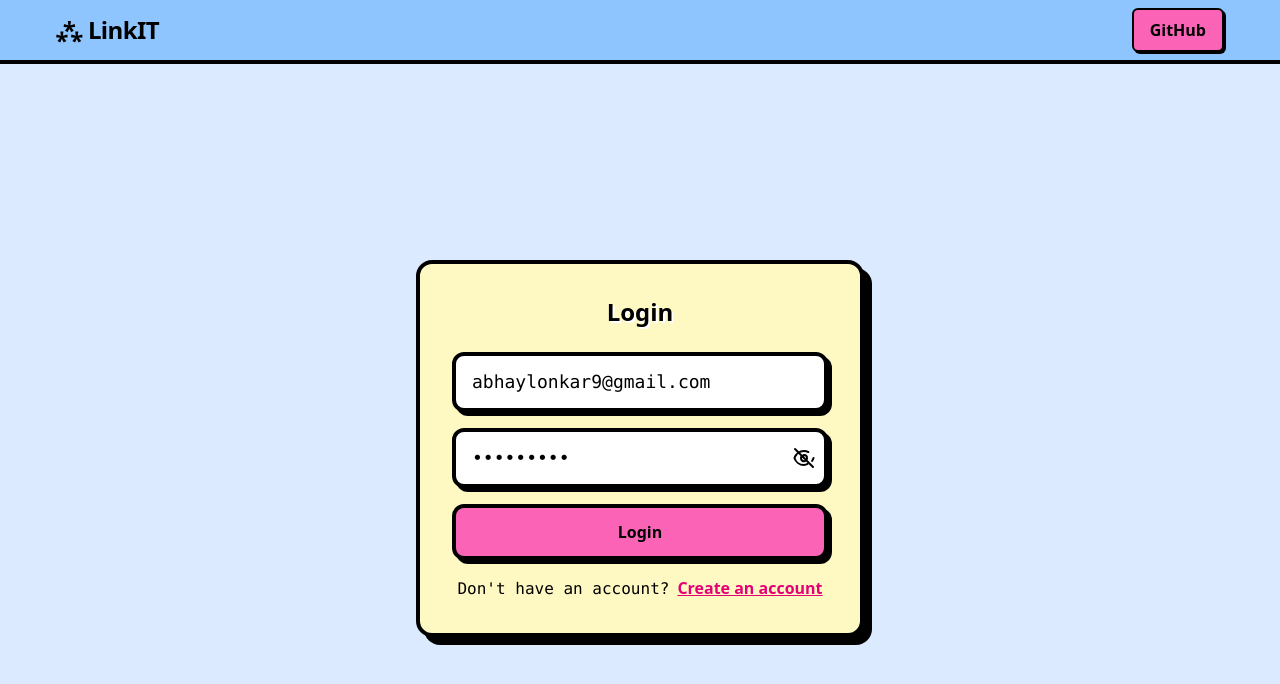
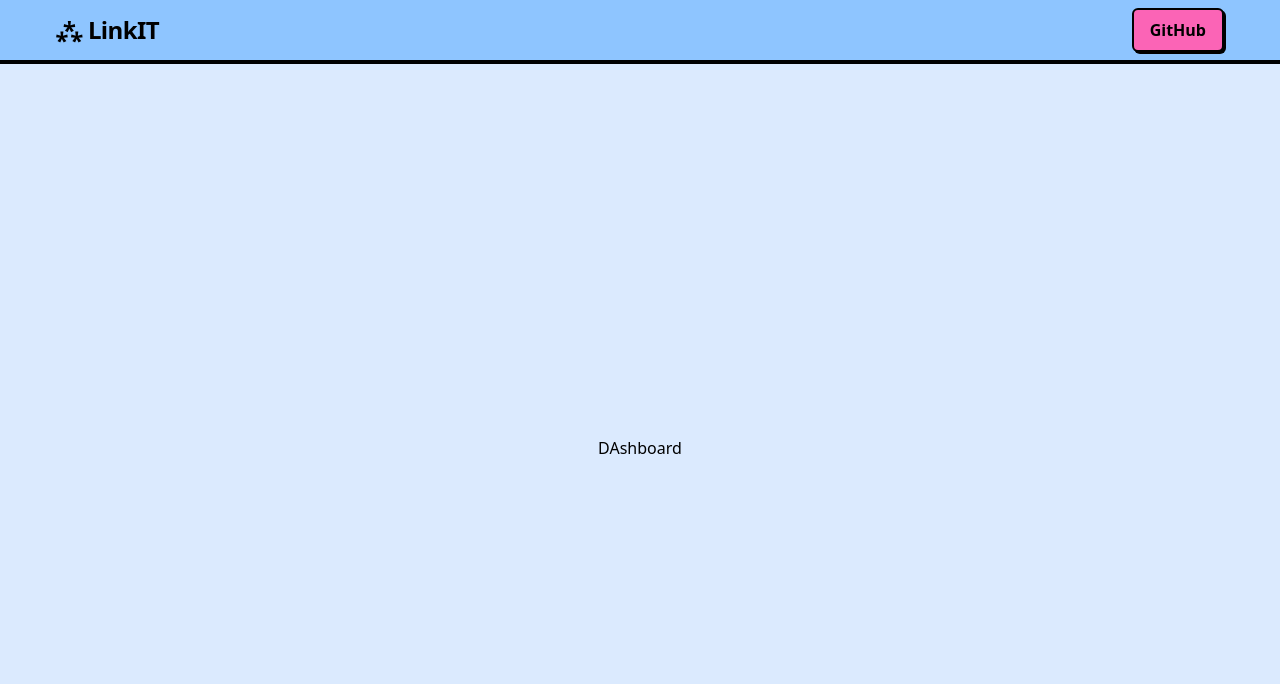
Before and after one commit to AbhayLonkar/url_shortner_frontend, a React (Vite) app: page /dashboard in a window 1280 px wide. Shown: the top 684 px of the page. Built offline with nearby package versions, Linux system fonts and the light colour scheme.

Commit message:
use tanstack query for routing (/,/auth,/dashboard)

```diff
--- a/src/App.jsx
+++ b/src/App.jsx
@@ -3,12 +3,15 @@ import Navbar from './components/Navbar';
 import UrlForm from './components/UrlForm';
 import LoginForm from './components/LoginForm';
 import AuthPage from './pages/AuthPage';
+import { Outlet } from '@tanstack/react-router';
 
 const App = () => {
   return (
     <div className="min-h-screen flex flex-col items-center justify-start bg-blue-100">
       <Navbar />
-      <AuthPage />
+      <div className="flex-1 flex items-center justify-center w-full">
+        <Outlet />
+      </div>
     </div>
   );
 };
--- a/src/main.jsx
+++ b/src/main.jsx
@@ -1,17 +1,15 @@
 import { createRoot } from 'react-dom/client'
-import {
-  QueryClient,
-  QueryClientProvider,
-} from '@tanstack/react-query'
+import { QueryClient, QueryClientProvider } from '@tanstack/react-query'
+import { createRouter, RouterProvider } from '@tanstack/react-router'
 
 import './index.css'
-import App from './App.jsx'
+import { routeTree } from './routing/routeTree.js'
 
-
+const router = createRouter({ routeTree })
 const queryClient = new QueryClient()
 
 createRoot(document.getElementById('root')).render(
   <QueryClientProvider client={queryClient}>
-    <App />
+    <RouterProvider router={router} />
   </QueryClientProvider>
 )
--- /dev/null
+++ b/src/pages/DashBoard.jsx
@@ -0,0 +1,11 @@
+import React from 'react'
+
+const DashBoard = () => {
+  return (
+    <div>
+      DAshboard
+    </div>
+  )
+}
+
+export default DashBoard
--- /dev/null
+++ b/src/routing/auth.route..js
@@ -0,0 +1,10 @@
+import { createRoute } from "@tanstack/react-router"
+import { rootRoute } from "./routeTree"
+import AuthPage from "../pages/AuthPage"
+
+
+export const authRoute = createRoute({
+  getParentRoute: () => rootRoute,
+  path: '/auth',
+  component: AuthPage
+})
--- /dev/null
+++ b/src/routing/dashboard.route.js
@@ -0,0 +1,10 @@
+import { createRoute } from "@tanstack/react-router"
+import { rootRoute } from "./routeTree"
+import DashBoard from "../pages/DashBoard"
+
+
+export const dashboardRoute = createRoute({
+  getParentRoute: () => rootRoute,
+  path: '/dashboard',
+  component: DashBoard
+})
--- /dev/null
+++ b/src/routing/homePage.route.js
@@ -0,0 +1,10 @@
+import { createRoute } from "@tanstack/react-router"
+import { rootRoute } from "./routeTree"
+import UrlForm from "../components/UrlForm"
+
+
+export const homePageRoute = createRoute({
+  getParentRoute: () => rootRoute,
+  path: '/',
+  component: UrlForm
+})
--- /dev/null
+++ b/src/routing/routeTree.js
@@ -0,0 +1,11 @@
+import { createRootRoute, } from '@tanstack/react-router'
+import App from "../App"
+import { homePageRoute } from './homepage.route'
+import { authRoute } from './auth.route.'
+import { dashboardRoute } from './dashboard.route'
+
+export const rootRoute = createRootRoute({
+  component: App,
+})
+
+export const routeTree = rootRoute.addChildren([homePageRoute, authRoute, dashboardRoute])
```
